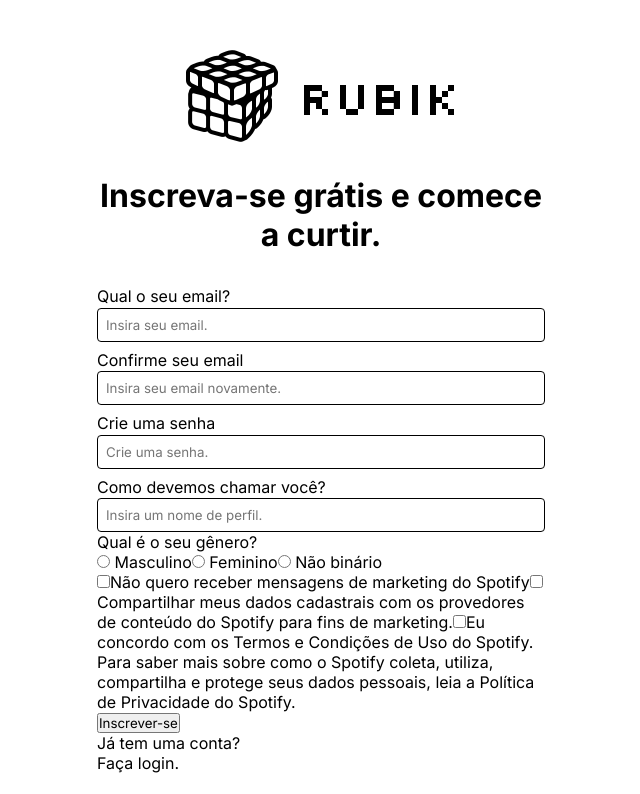
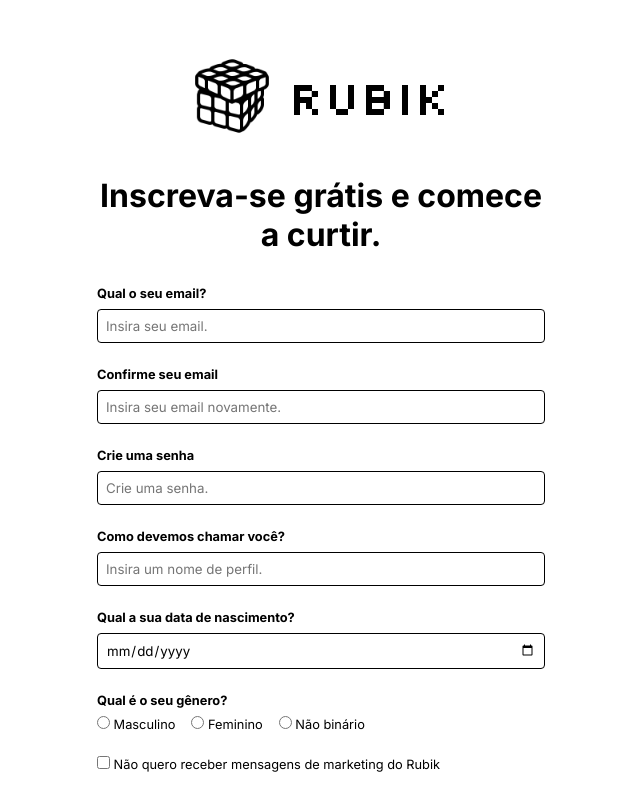
Before and after one commit to LuizaGA/rubik-front, a React (Vite) app: page /registration in a window 1280 px wide. Shown: the top 794 px of the page, without its empty margins (319-959 px from the left). Built offline with nearby package versions, Linux system fonts and the light colour scheme.

Commit message:
fix: pag cadastro completa

```diff
--- a/package.json
+++ b/package.json
@@ -12,6 +12,7 @@
     "react": "^18.2.0",
     "react-dom": "^18.2.0",
     "react-router-dom": "^6.3.0",
+    "react-toastify": "^9.0.8",
     "styled-components": "^5.3.5"
   },
   "devDependencies": {
--- a/src/pages/Registration/index.jsx
+++ b/src/pages/Registration/index.jsx
@@ -1,21 +1,20 @@
 import { useRef, useState } from 'react';
+import { ToastContainer, toast } from 'react-toastify';
+import 'react-toastify/dist/ReactToastify.css';
 import LinkWrapper from '../../components/LinkWrapper'
-import {ContainerGeral, ContainerLogo, NomeSite, Texto, Label, Input} from './styles'
+import { ContainerGeral, ContainerLogo,Logo,  NomeSite, Texto, Label, Input, Legenda, LabelMenor, ContainerGenero, TextoObs, Span, InputSubmit } from './styles'
 
 function Registration() {
   const formRef = useRef(null);
+  const [email, setEmail] = useState('');
+  const [confEmail, setConfEmail] = useState('');
+  const [password, setPassword] = useState('');
+  const [name, setName] = useState('');
+  const [birthday, setBirthday] = useState('');
   const [genero, setGenero] = useState('');
   const [marketing, setMarketing] = useState(false);
   const [compartilhar, setCompartilhar] = useState(false);
   const [termos, setTermos] = useState(false);
-
-  function handleRegistration(e){
-    e.preventDefault();
-
-    console.log('cadastrado');
-    console.log(genero);
-    formRef.current.reset();
-  }
 
   const handleGenero = (e) => {
     setGenero(e.target.value);
@@ -33,46 +32,104 @@
     setTermos(!termos);
   }
 
+  const notifyWarn = (text) => toast.warn(text, {
+    position: "top-right",
+    autoClose: 5000,
+    hideProgressBar: false,
+    closeOnClick: true,
+    pauseOnHover: true,
+    draggable: true,
+    progress: undefined,
+  });
+
+  const notifySucess = () => toast.success('Cadastro realizado com sucesso', {
+    position: "top-right",
+    autoClose: 5000,
+    hideProgressBar: false,
+    closeOnClick: true,
+    pauseOnHover: true,
+    draggable: true,
+    progress: undefined,
+    });
+
+  function handleRegistration(e){
+    e.preventDefault();
+    if (!termos) {
+      notifyWarn('Por favor, aceite os termos de uso');
+    } else if (email != confEmail) {
+      notifyWarn('Por favor, coloque o mesmo email nos dois campos');
+    } else if( !genero) {
+      notifyWarn('Por favor, preencha todos os campos do formulário');
+    } else {
+      let dados = {
+        email: email,
+        senha: password,
+        nome: name,
+        aniversario: birthday,
+        genero: genero,
+        aceitaMarketing: marketing,
+        aceitaCompartilhar: compartilhar,
+        aceitaTermos: termos,
+      }
+      notifySucess();
+      console.log(dados);
+      formRef.current.reset();
+      setEmail('');
+      setConfEmail('');
+      setName('');
+      setPassword('');
+      setBirthday('');
+      setGenero('');
+      setMarketing(false);
+      setCompartilhar(false);
+      setTermos(false);
+    }
+  }
+
   return (
     <ContainerGeral>
       <ContainerLogo>
-      <img src="logo_black.png" alt="logo" />
+      <Logo src="logo_black.png" alt="logo" />
       <NomeSite>Rubik</NomeSite>
       </ContainerLogo>
       <Texto>Inscreva-se grátis e comece a curtir.</Texto>
       <form onSubmit={handleRegistration} ref={formRef}>
         <Label htmlFor="email">Qual o seu email?</Label>
-        <Input id="email" type="email" placeholder="Insira seu email."/>
+        <Input id="email" type="email" placeholder="Insira seu email." value={email} onChange={(e) => setEmail(e.target.value)} required/>
         <Label htmlFor="confirm">Confirme seu email</Label>
-        <Input id="confirm" type="email" placeholder="Insira seu email novamente."/>
+        <Input id="confirm" type="email" placeholder="Insira seu email novamente." value={confEmail} onChange={(e) => setConfEmail(e.target.value)} required/>
         <Label htmlFor="password">Crie uma senha</Label>
-        <Input id='password' type="password" placeholder="Crie uma senha."/>
+        <Input id='password' type="password" placeholder="Crie uma senha." value={password} onChange={(e) => setPassword(e.target.value)} required/>
         <Label htmlFor="name">Como devemos chamar você?</Label>
-        <Input id='name' type="text" placeholder="Insira um nome de perfil."/>
-        <legend>Qual é o seu gênero?</legend>
-          <label>
+        <Input id='name' type="text" placeholder="Insira um nome de perfil." value={name} onChange={(e) => setName(e.target.value)} required/>
+        <Label htmlFor="date">Qual a sua data de nascimento?</Label>
+        <Input id="date" type="date" value={birthday} onChange={(e) => setBirthday(e.target.value)} required/>
+        <Legenda>Qual é o seu gênero?</Legenda>
+        <ContainerGenero>
+          <LabelMenor>
             <input type="radio" value="masculino" name="gender" checked={genero === 'masculino'} onChange={handleGenero} /> Masculino
-          </label>
-          <label>
+          </LabelMenor>
+          <LabelMenor>
             <input type="radio" value="feminino" name="gender" checked={genero === 'feminino'} onChange={handleGenero} /> Feminino
-          </label>
-          <label>
+          </LabelMenor>
+          <LabelMenor>
             <input type="radio" value="naoBinario" name="gender" checked={genero === 'naoBinario'} onChange={handleGenero} /> Não binário
-          </label>
-          <br />
-          <label>
-            <input type="checkbox" value="marketing" checked={marketing} onChange={handleMarketing}/>Não quero receber mensagens de marketing do Spotify
-          </label>
-          <label>
-            <input type="checkbox" value="compartilhar" checked={compartilhar} onChange={handleCompartilhar}/>Compartilhar meus dados cadastrais com os provedores de conteúdo do Spotify para fins de marketing.
-          </label>
-          <label>
-            <input type="checkbox" value="termos" checked={termos} onChange={handleTermos}/>Eu concordo com os Termos e Condições de Uso do Spotify.
-          </label>
-          <p>Para saber mais sobre como o Spotify coleta, utiliza, compartilha e protege seus dados pessoais, leia a Política de Privacidade do Spotify.</p>
-        <input type="submit" value="Inscrever-se"/>
+          </LabelMenor>
+        </ContainerGenero>
+          <LabelMenor style={{display: 'block', marginTop:'1.5rem'}}>
+            <input type="checkbox" value="marketing" checked={marketing} onChange={handleMarketing}/>  Não quero receber mensagens de marketing do Rubik
+          </LabelMenor>
+          <LabelMenor style={{display: 'block', marginTop:'1.5rem'}}>
+            <input type="checkbox" value="compartilhar" checked={compartilhar} onChange={handleCompartilhar}/>  Compartilhar meus dados cadastrais com os provedores de conteúdo do Rubik para fins de marketing.
+          </LabelMenor>
+          <LabelMenor style={{display: 'block', marginTop:'1.5rem'}}>
+            <input type="checkbox" value="termos" checked={termos} onChange={handleTermos}/>  Eu concordo com os Termos e Condições de Uso do Rubik.
+          </LabelMenor>
+          <TextoObs>Para saber mais sobre como o Rubik coleta, utiliza, compartilha e protege seus dados pessoais, leia a Política de Privacidade do Rubik.</TextoObs>
+        <InputSubmit type="submit" value="Inscrever-se"/>
+        <ToastContainer />
       </form>
-      <p>Já tem uma conta? <LinkWrapper to="/login"><p style={{color: 'black'}}>Faça login.</p></LinkWrapper></p>
+      <TextoObs style={{fontSize:'1rem'}}>Já tem uma conta? <LinkWrapper to="/login"><Span>Faça login.</Span></LinkWrapper></TextoObs>
     </ContainerGeral>
   )
 }
--- a/src/pages/Registration/styles.js
+++ b/src/pages/Registration/styles.js
@@ -3,6 +3,18 @@
 export const ContainerGeral = styled.div`
   width: 28rem;
   margin: 3rem auto;
+
+  @media only screen and (max-width: 520px) {
+    width: 25rem;
+  }
+
+  @media only screen and (max-width: 426px) {
+    width: 21rem;
+  }
+
+  @media only screen and (max-width: 350px) {
+    width: 18rem;
+  }
 `
 
 export const ContainerLogo = styled.div`
@@ -11,12 +23,29 @@
   flex-direction: row;
   align-items: center;
   justify-content: center;
+
+  @media only screen and (max-width: 426px) {
+    height: 4rem;
+  }
+`
+
+export const Logo = styled.img`
+  height: 5rem;
+
+  @media only screen and (max-width: 426px) {
+    height: 3rem;
+  }
 `
 
 export const NomeSite = styled.h3`
   font-size: 3rem;
   margin-left: 1rem;
   font-family: 'Silkscreen', cursive;
+
+  @media only screen and (max-width: 426px) {
+    font-size: 2rem;
+    margin-left: 0.5rem;
+  }
 `
 
 export const Texto = styled.h2`
@@ -24,12 +53,23 @@
   margin: 2rem 0;
   font-weight: 700;
   text-align: center;
+
+  @media only screen and (max-width: 426px) {
+    font-size: 1.5rem;
+    margin: 1rem 0;
+  }
 `
 
 export const Label = styled.label`
-  font-size: 1rem;
+  font-size: 0.8rem;
+  font-weight: 700;
   display: block;
-  margin: 0.5rem 0 0.1rem 0;
+  margin: 1.5rem 0 0.5rem 0;
+
+  ::placeholder {
+    font-size: 0.6rem;
+    font-family: 'Inter', sans-serif;
+  }
 `
 
 export const Input = styled.input`
@@ -38,3 +78,55 @@
   border: 1px solid black;
   border-radius: 4px;
 `
+
+export const Legenda = styled.legend`
+  font-size: 0.8rem;
+  font-weight: 700;
+  display: block;
+  margin: 1.5rem 0 0.5rem 0;
+`
+
+export const LabelMenor = styled.label`
+  font-size: 0.8rem;
+  margin-right: 1rem;
+`
+
+export const ContainerGenero = styled.div`
+  display: flex;
+  flex-direction: row;
+  align-items: center;
+`
+
+export const TextoObs = styled.p`
+  font-size: 0.6rem;
+  margin: 1.5rem 0;
+  text-align: center;
+`
+
+export const Span = styled.span`
+  color: #286b45;
+  text-decoration: underline;
+`
+
+export const InputSubmit = styled.input`
+  height: 3.5rem;
+  width: 11rem;
+  border-radius: 31rem;
+  background-color: #286b45;
+  color: white;
+  font-size: 1rem;
+  font-weight: 700;
+  margin-left: 8rem;
+
+  @media only screen and (max-width: 520px) {
+    margin-left: 6.5rem;
+  }
+
+  @media only screen and (max-width: 426px) {
+    margin-left: 4.9rem;
+  }
+
+  @media only screen and (max-width: 350px) {
+    margin-left: 3.5rem;
+  }
+`
```
Also changed, not shown: 1 other file (tests, documents, lock files or other folders).
